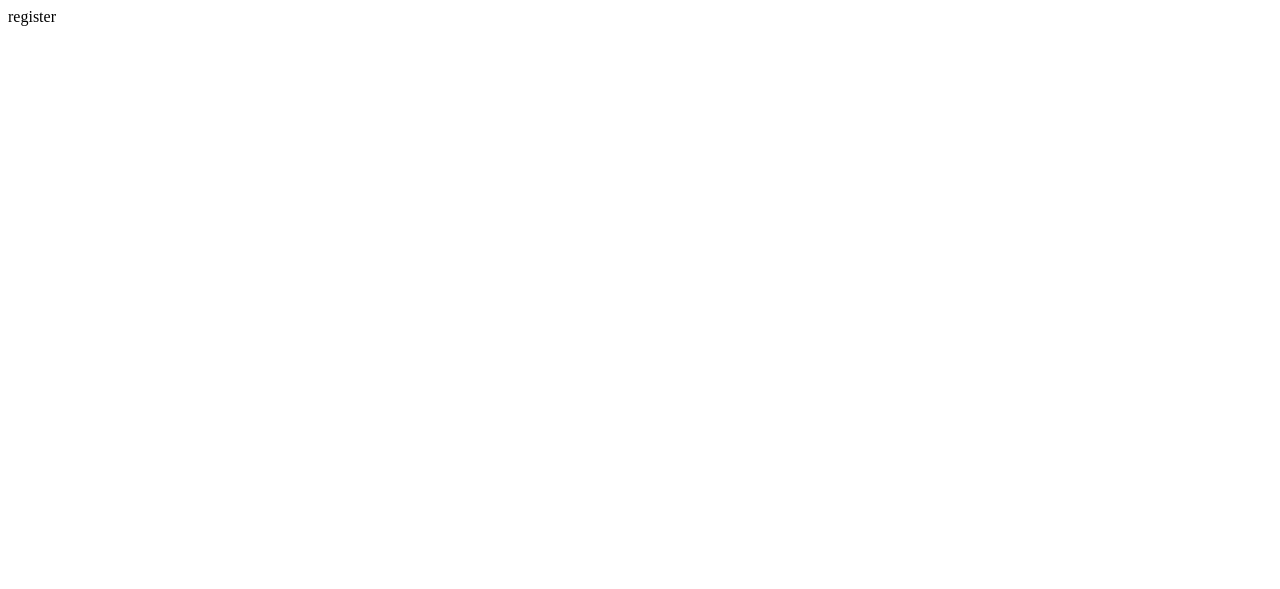
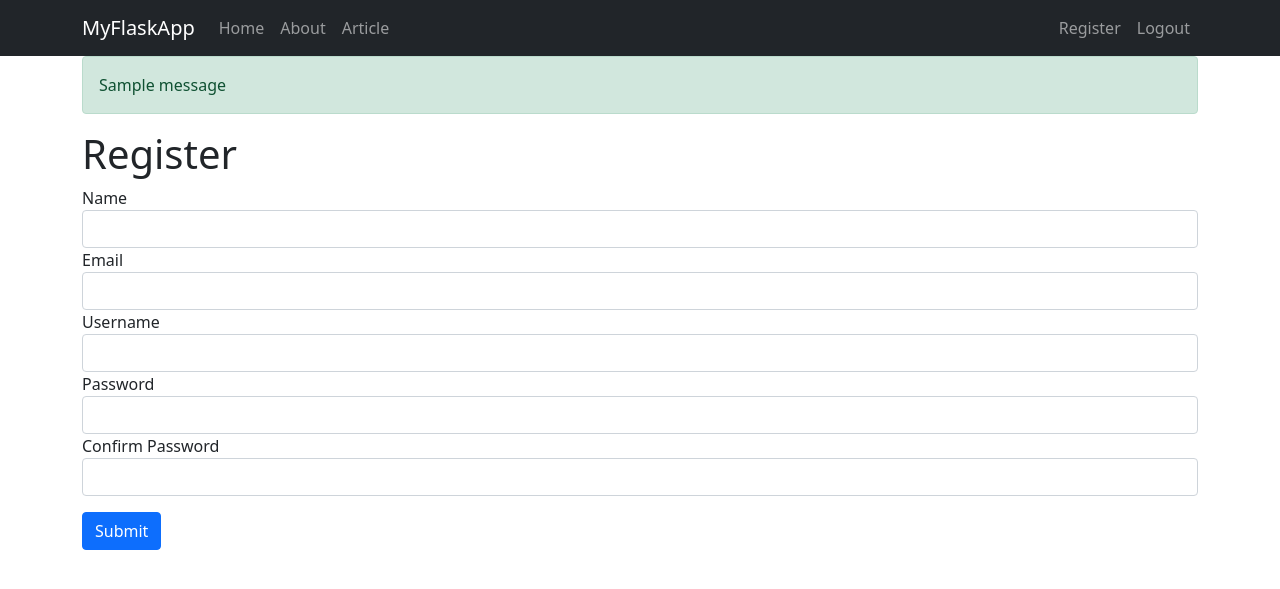
Before and after one commit to rcssntg/flask-article, a Flask app: page /register in a window 1280 px wide. Before the commit the part shown is almost empty. Shown: the top 589 px of the page. Run offline with Flask 2, Linux system fonts and the light colour scheme; one stand-in notice (Sample message) is shown; some libraries are stand-ins or nearby versions.

Commit message:
almost done

```diff
--- a/app.py
+++ b/app.py
@@ -5,6 +5,17 @@ from wtforms import Form, StringField, TextAreaField, PasswordField, validators
 from passlib.hash import sha256_crypt
 
 app = Flask(__name__)
+
+
+# Config MySQL
+
+app.config['MYSQL_HOST'] = 'localhost'
+app.config['USER'] = 'root'
+app.config['PASSWORD'] = '338356'
+app.config['DB'] = 'myflaskapp'
+app.config['CURSORCLASS'] = 'DictCursor'
+# init MySQL
+mysql = MySQL(app)
 
 Articles = Articles()
 
@@ -35,7 +46,32 @@ class RegisterForm(Form):
 @app.route('/register', methods=['GET', 'POST'])
 def register():
     form = RegisterForm(request.form)
+    if request.method == 'POST' and form.validate():
+        name = form.name.data
+        email = form.email.data
+        username = form.username.data
+        password = sha256_crypt.hash(str(form.password.data))
+    return render_template('register.html', form=form)
+
+        # Cretae cursor
+    cur = mysql.connection.cursor()
+
+        # Execute query
+    cur.execute("INSERT INTO users(name, email, username, password) VALUES(%s, %s, %s, %s)", (name, email, username, password)
+)
+
+        # Commit to DB
+    Mysql.connection.commit()
+
+        # Close connection
+    cur.close()
+
+    flash('You are now registered and can login', 'success')
+
+    redirect(url_for('home'))
+
     return render_template('register.html', form=form)
 
 if __name__ == '__main__':
+    app.secret_key='secret123'
     app.run(debug=True)
--- /dev/null
+++ b/templates/includes/_formhelpers.html
@@ -0,0 +1,9 @@
+{% macro render_field(field) %}
+    {{ field.label }}
+    {{ field(**kwargs)|safe }}
+    {% if field.errors %}
+        {% for error in field.errors %}
+            <span class="help-inline">{{ error }}</span>
+        {% endfor %}
+    {% endif %}
+{% endmacro %}
--- /dev/null
+++ b/templates/includes/_messages.html
@@ -0,0 +1,7 @@
+{% with messages = get_flashed_messages(with_categories=true) %}
+  {% if messages %}
+    {% for category, message in messages %}
+      <div class="alert alert-{{ category }}">{{ message }}</div>
+    {% endfor %}
+  {% endif %}
+{% endwith %}
--- a/templates/includes/_navbar.html
+++ b/templates/includes/_navbar.html
@@ -1,5 +1,5 @@
 <nav class="navbar navbar-expand-lg navbar-dark bg-dark">
-    <div class="container-fluid">
+    <div class="container">
       <button class="navbar-toggler" type="button" data-bs-toggle="collapse" data-bs-target="#navbarTogglerDemo01" aria-controls="navbarTogglerDemo01" aria-expanded="false" aria-label="Toggle navigation">
         <span class="navbar-toggler-icon"></span>
       </button>
@@ -16,10 +16,16 @@
             <a class="nav-link" href="{{ url_for('articles')}}">Article</a>
           </li>
         </ul>
-        <form class="d-flex">
-          <input class="form-control me-2" type="search" placeholder="Search" aria-label="Search">
-          <button class="btn btn-outline-success" type="submit">Search</button>
-        </form>
+
+        <ul class="navbar-nav d-flex">
+          <li class="nav-item">
+            <a class="nav-link" href="{{ url_for('register')}}">Register</a>
+          </li>
+          <li class="nav-item">
+            <a class="nav-link" href="#">Logout</a>
+          </li>
+        </ul>
+
       </div>
     </div>
   </nav>
--- a/templates/layout.html
+++ b/templates/layout.html
@@ -13,6 +13,7 @@
   <body>
     {% include 'includes/_navbar.html' %}
     <div class="container">
+      {% include 'includes/_messages.html'%}
         {% block body %} {% endblock %}
     </div>
 
--- a/templates/register.html
+++ b/templates/register.html
@@ -1 +1,24 @@
-register
+{% extends 'layout.html' %}
+
+{% block body %}
+    <h1>Register</h1>
+    {% from "includes/_formhelpers.html" import render_field%}
+    <form method="post" action="">
+        <div class="form-group">
+            {{render_field(form.name, class_="form-control")}}
+        </div>
+        <div class="form-group">
+            {{render_field(form.email, class_='form-control')}}
+        </div>
+        <div class="form-group">
+            {{render_field(form.username, class_='form-control')}}
+        </div>
+        <div class="form-group">
+            {{render_field(form.password, class_='form-control')}}
+        </div>
+        <div class="form-group">
+            {{render_field(form.confirm, class_='form-control')}}
+        </div>
+       <p><input type="submit" class="btn btn-primary mt-3" value="Submit"></p>
+    </form>
+{% endblock %}
```
